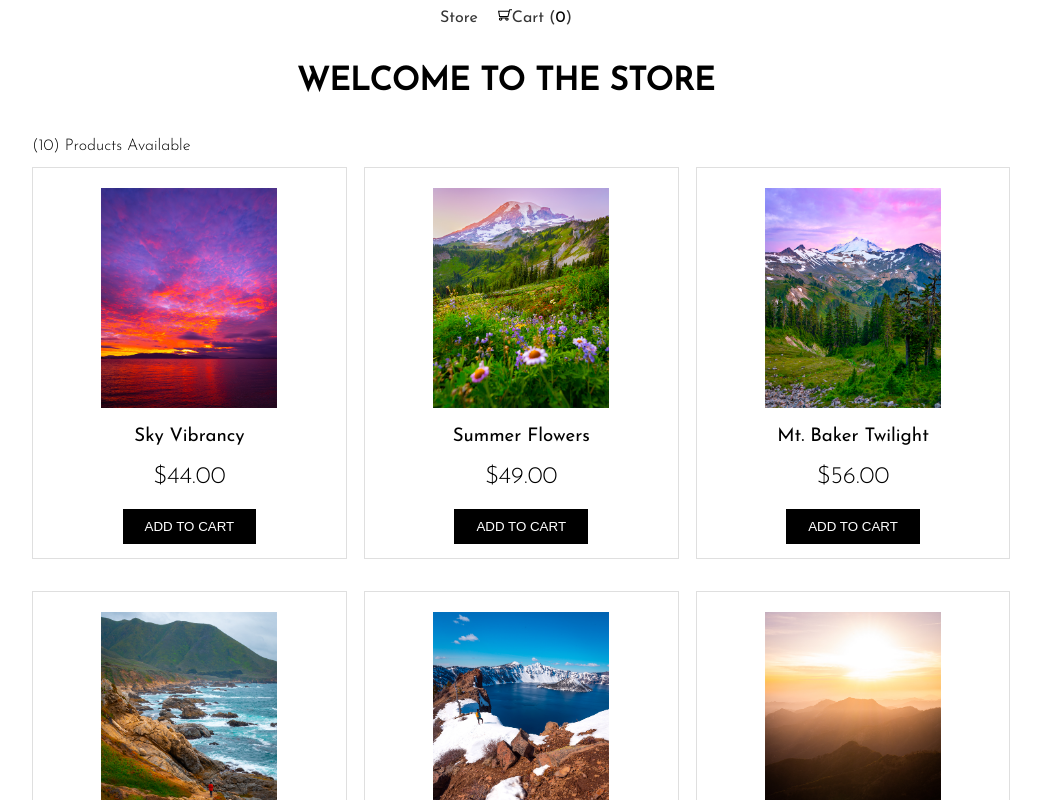
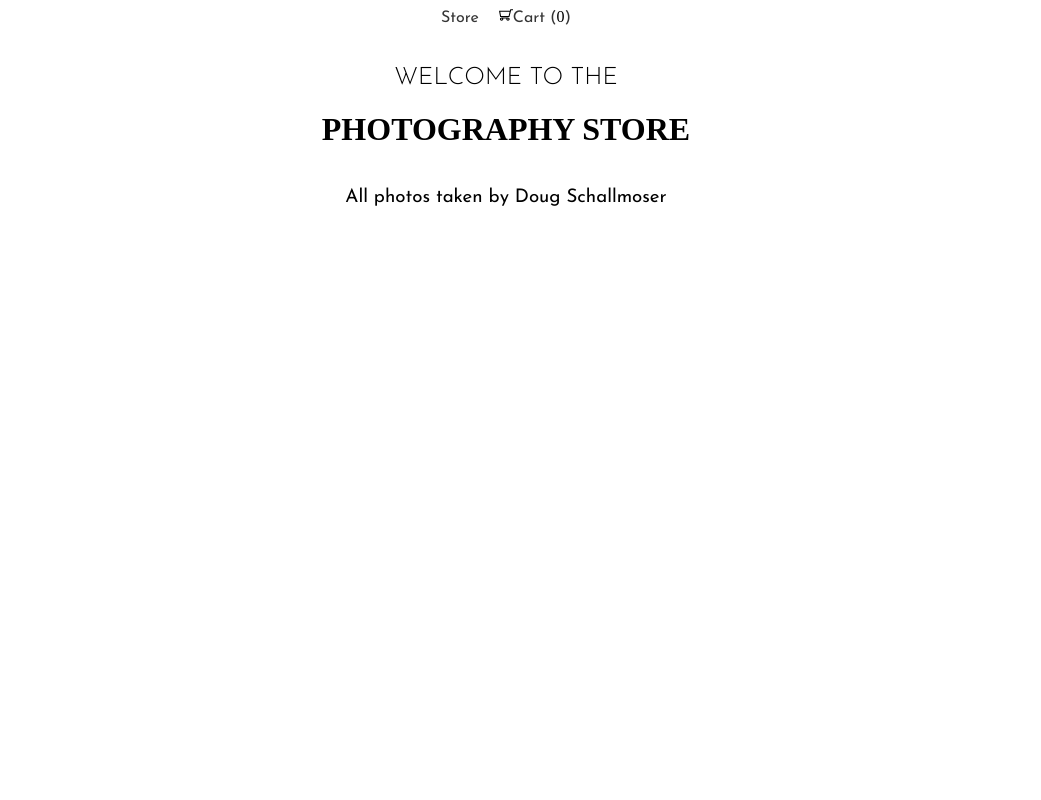
Before and after one commit to dougschallmoser/photography-store, a React (Create React App) app: page / in a window 1280 px wide. Shown: the top 800 px of the page, without its empty margins (134-1175 px from the left). Built offline with nearby package versions, Linux system fonts and the light colour scheme.

Commit message:
update import path

```diff
--- a/src/routes/index.js
+++ b/src/routes/index.js
@@ -2,6 +2,7 @@ import React from 'react';
 import { BrowserRouter as Router, Route, Switch } from 'react-router-dom';
 import Store from '../components/Store/Store';
 import Cart from '../components/Cart/Cart';
+import App from '../components/App/App';
 import Error from '../components/Error';
 import './Global.css';
 
@@ -9,7 +10,7 @@ function Routes() {
   return (
     <Router>
       <Switch>
-        <Route exact path="/" component={Store} />
+        <Route exact path="/" component={App} />
         <Route exact path="/store" component={Store} />
         <Route path="/cart" component={Cart} />
         <Route path="*" component={Error} />
```
